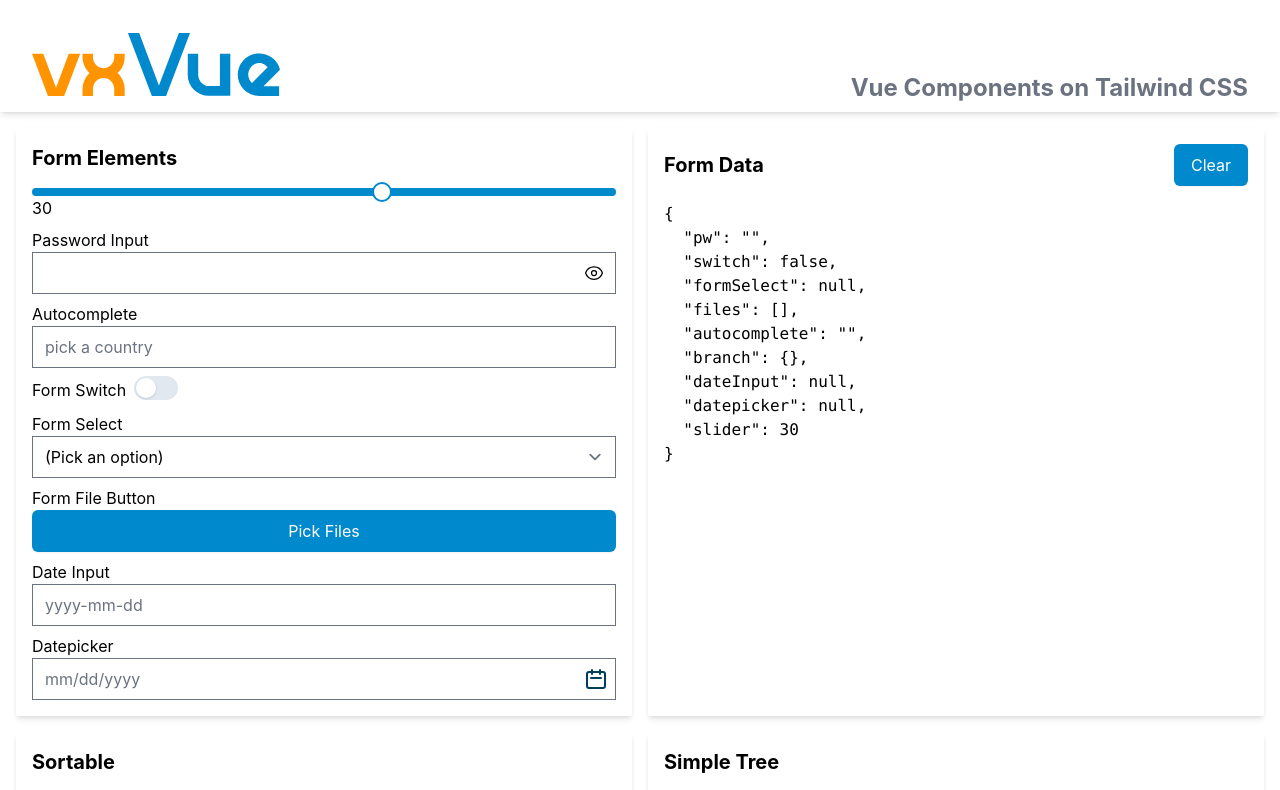
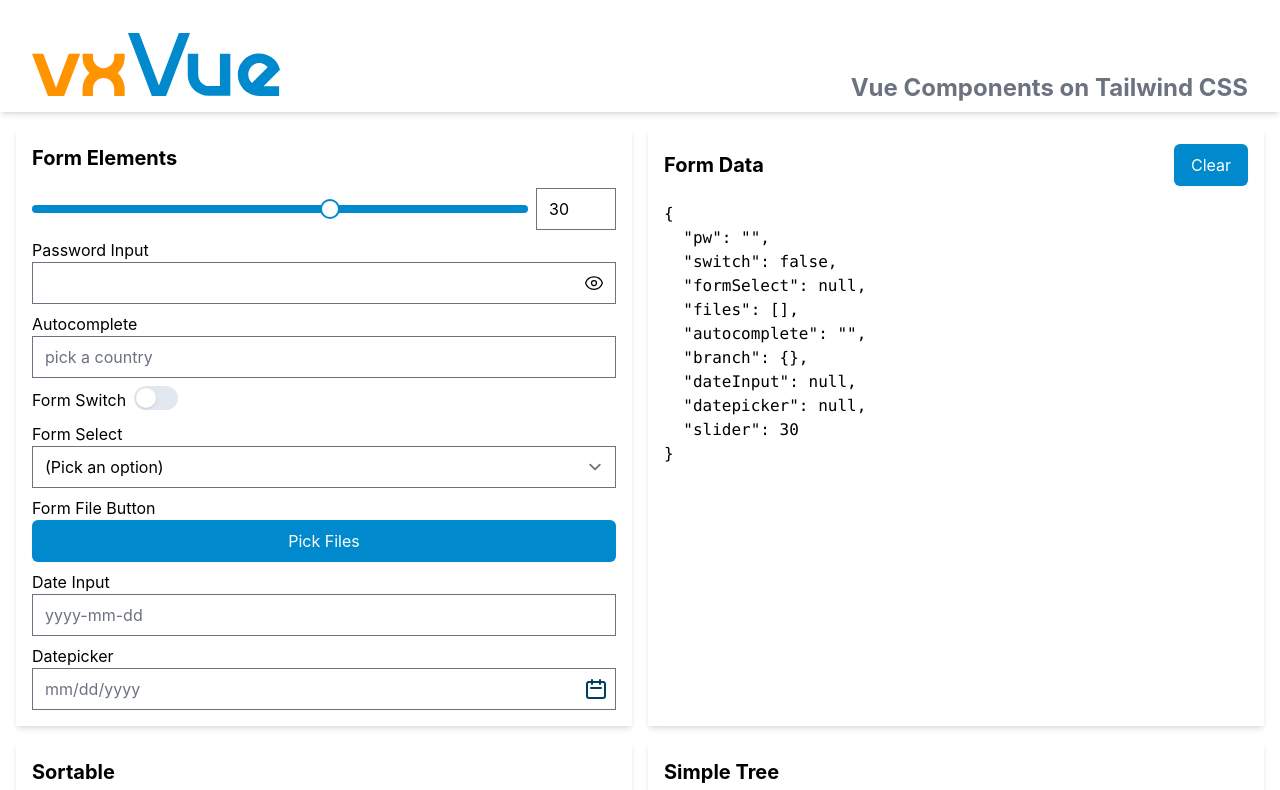
Before and after one commit to Vectrex/vxVue, a Vue app: page / in a window 1280 px wide. Shown: the top 790 px of the page. Built offline with nearby package versions, Linux system fonts and the light colour scheme.

Commit message:
WIP: Applied some styling to slider thumb

```diff
--- a/src/App.vue
+++ b/src/App.vue
@@ -132,7 +132,7 @@
   <div class="grid grid-cols-1 gap-4 px-4 pt-28 mx-auto md:pt-32 lg:grid-cols-2 2xl:grid-cols-3">
     <div class="p-4 space-y-2 shadow-md">
       <h2 class="mb-4 text-xl font-bold">Form Elements</h2>
-      <div><slider :min="0" :max="50" v-model="form.slider" />{{ form.slider }}</div>
+      <div class="flex items-center space-x-2"><slider :min="0" :max="50" v-model.number="form.slider" /><input class="w-20 form-input" v-model.number="form.slider" /></div>
       <div><label for="password-input">Password Input</label><password-input id="password-input" v-model="form.pw" class="w-full" /></div>
       <div><label for="autocomplete">Autocomplete</label><autocomplete
           :search="findItem"
--- a/src/components/slider.vue
+++ b/src/components/slider.vue
@@ -70,11 +70,11 @@
 </script>
 
 <template>
-  <div class="relative w-full h-2 bg-vxvue-500 rounded-l-full rounded-r-full" ref="track">
+  <div class="relative w-full h-2 rounded-r-full rounded-l-full bg-vxvue-500" ref="track">
     <div
-        class="rounded-full h-5 w-5 -translate-x-2.5 -translate-y-1.5 absolute bg-white border-2 border-vxvue-500"
+        class="absolute w-5 h-5 bg-white rounded-full border-2 transition-colors duration-200 -translate-x-2.5 -translate-y-1.5 focus:ring-4 focus:outline-none border-vxvue hover:bg-vxvue focus:ring-vxvue/50"
         tabindex="0"
-        :style="{ left: (modelValue * 100 / (max - min)) + '%' }"
+        :style="{ left: (Math.max(Math.min(modelValue, max), min) * 100 / (max - min)) + '%' }"
         @mousedown.prevent="dragStart"
         @keydown.prevent="handleKeydown"
         role="slider"
```
